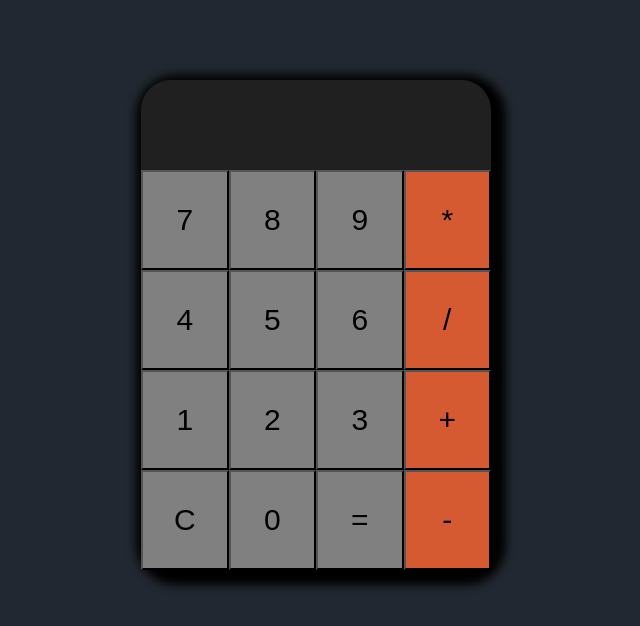
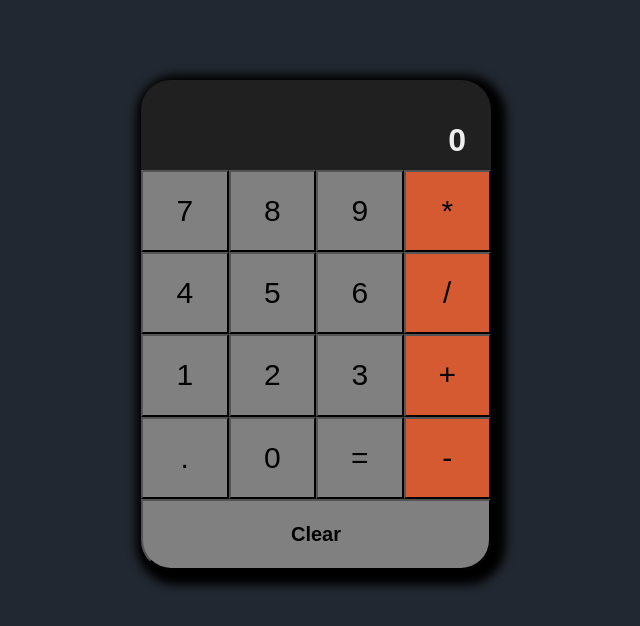
Before and after one commit to dianagatcan/CalculatorReact, a React (Create React App) app: page / in a window 1280 px wide. Shown: the top 626 px of the page, without its empty margins (324-964 px from the left). Built offline with nearby package versions, Linux system fonts and the light colour scheme.

Commit message:
👌 Working version

```diff
--- a/src/components/App.jsx
+++ b/src/components/App.jsx
@@ -4,67 +4,118 @@ import Button from "./Button/Button";
 import * as math from 'mathjs';
 
 
-export default function App(){
-
-    const keys=[7,8,9, '*', 4, 5, 6, '/', 1, 2, 3, '+', 'C', 0, '=',  '-']
-
-    const [value, setValue] = useState('')
-    const [operator, setOperator] = useState('')
-    const [secondValue, setSecondValue] = useState('')
+//handle pressing equal twice
 
 
 
-    // function displayText(buttonValue){
-    //     if(buttonValue === "="){
-    //         setValue(math.evaluate(value))
-    //     } else{
-    //         setValue(prevValue => {return prevValue + buttonValue})
-    //     }
-    // }
+export default function App(){
 
+    const keys=[7,8,9, '*', 4, 5, 6, '/', 1, 2, 3, '+', '.', 0, '=', '-']
+
+    const [value, setValue] = useState('0')
+    const [operator, setOperator] = useState('')
+    const [secondValue, setSecondValue] = useState('0')
+    const [result,setResult] = useState("")
+
+    function isOperator(){
+        return operator ? true : false;
+    }
+
+    function handleEqual(){
+        setResult(math.evaluate(`${value}${operator}${secondValue}`).toString())
+        setValue("0")
+        setSecondValue("0")
+        setOperator("")
+    }
+
+
+//--------------------------------------------------------------------------------------------------------------------------------------------
+
+
+    function isOperatorPressed(string){
+        return ['+','-','*','/','='].some((value) => {
+            return value===string
+        })
+    }
+
+    function isOrangePressed(string){
+        return ['+','-','*','/'].some((value) => {
+            return value===string
+        })
+    }
+
+    function changeState(number){
+            if(!isOperator()){
+                if(value.includes('.') && number ==='.'){return}
+                setValue((prevValue) =>{return trimFirstZero(prevValue+number)})
+            }
+            else{
+                if(secondValue.includes('.') && number ==='.'){return}
+                setSecondValue((prevValue) =>{return trimFirstZero(prevValue+number)})
+            }
+
+    }
 
 
     function displayText(buttonValue){
-
-        if(operator !=="" && secondValue==="" && buttonValue === 0 || buttonValue === '.'){
-            setSecondValue("")
-        } else if(operator !=="" && typeof buttonValue === 'number' || buttonValue === '.'){
-            setSecondValue(prevValue => {return prevValue + buttonValue})
-        } else if(value === "" && buttonValue === 0 || buttonValue === '.'){
-            setValue("")
-        }else if(typeof buttonValue === 'number' || buttonValue === '.'){
-            setValue(prevValue => {return prevValue + buttonValue})
+        if(isOperatorPressed(buttonValue)){
+            if(result!==""){
+                setValue(result)
+                setResult("")
+            }
+            if(isOrangePressed(buttonValue)){
+                setOperator(buttonValue)
+            }
+            if(buttonValue === '='){
+                handleEqual()
+            }
         }
-        if(buttonValue === "+" || buttonValue === "-" || buttonValue === "*" || buttonValue === "/"){
-            setOperator(buttonValue)
-        }
-        if(secondValue !=="" && buttonValue === "+" || buttonValue === "-" || buttonValue === "*" || buttonValue === "/" ){
-            setValue(math.evaluate(`${value}${operator}${secondValue}`))
-            setSecondValue("")
-        }
-        if(buttonValue === "=" && value !== "" && secondValue !== ""){
-            setValue(math.evaluate(`${value}${operator}${secondValue}`))
-            setSecondValue("")
-            setOperator("")
+        else{
+            if(result!==""){setResult("")}
+            changeState(buttonValue)
         }
 
     }
 
 
+    function decideDisplay(){
+        if(result!==""){
+            return result
+        }
+        else{
+            return secondValue !=="0" ? secondValue : value
+        }
+
+
+    }
+
 
 
     function clearState(){
-        setValue("")
+        setValue("0")
         setOperator("")
-        setSecondValue("")
+        setSecondValue("0")
+        setResult("")
     }
 
     return (<div className="main">
-    <Screen value={secondValue !=="" ? secondValue : value} />
+    <Screen value={decideDisplay()} />
     <div className="wrapper">
-     {(keys.map((buttonValue, index) => <Button key={index} id={index} text={buttonValue} handleClick={() => {displayText(buttonValue)}} clear={clearState} />))}
-
+     {(keys.map((buttonValue, index) => <Button key={index} id={index} text={buttonValue} handleClick={() => {displayText(buttonValue)}} />))}
+     <button className="clear" onClick={clearState}>Clear</button>
     </div>
 
     </div>)
 }
+
+/**
+ *
+ * @param {string} string
+ * @returns
+ */
+function trimFirstZero(string){
+    if(string[0]==='0' && !string.includes('.')){
+        return string.substring(1)
+    }
+    return string
+}
```
